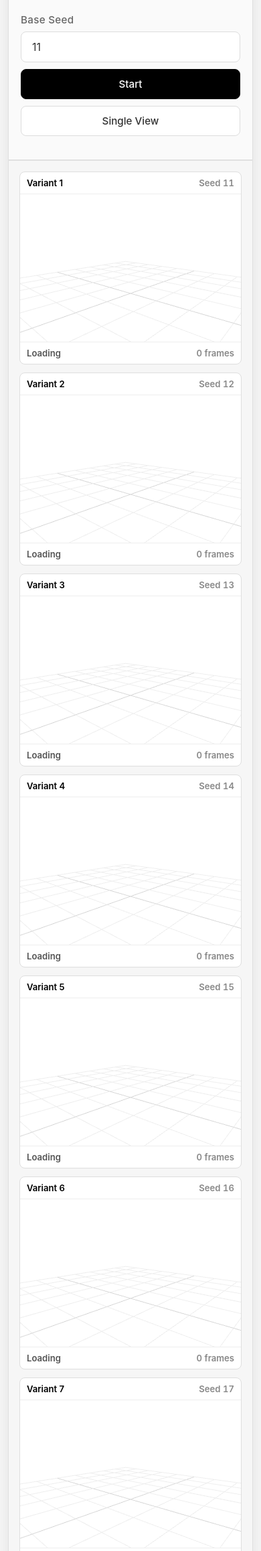
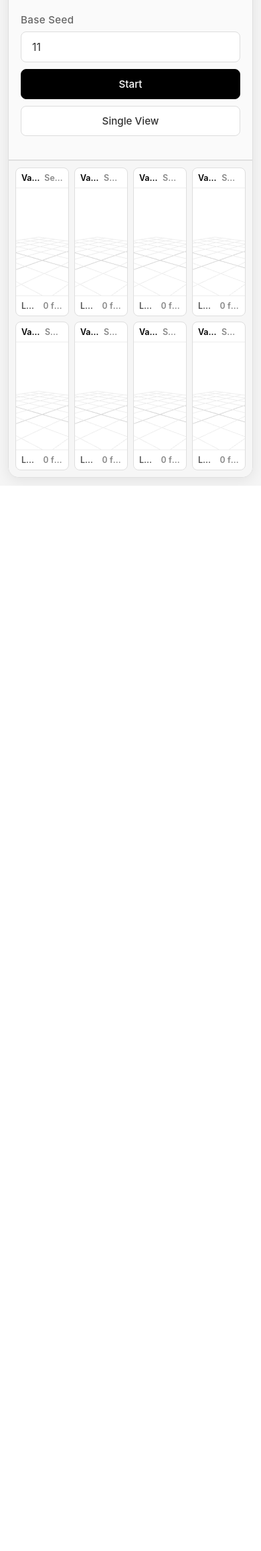
Before and after one commit to ShandaAI/FloodScene-Simulated-Pipeline, a FastAPI app: page /multi in a window 390 px wide. Shown: the part 580-2895 px from the top of the page at 67% size. After the commit the page ends 1305 px from the top, so only its background shows below. Run offline with FastAPI, Linux system fonts and the light colour scheme.

Commit message:
Keep multi-grid in two rows

```diff
--- a/static/css/style.css
+++ b/static/css/style.css
@@ -544,9 +544,9 @@ a:hover {
 
 .multi-grid {
     display: grid;
-    grid-template-columns: repeat(4, minmax(240px, 1fr));
-    gap: 12px;
-    padding: 16px;
+    grid-template-columns: repeat(4, minmax(0, 1fr));
+    gap: 8px;
+    padding: 10px;
     border-top: 1px solid #e0e0e0;
     background: #f6f6f6;
 }
@@ -566,10 +566,10 @@ a:hover {
     min-width: 0;
     align-items: center;
     justify-content: space-between;
-    gap: 8px;
-    padding: 8px 10px;
+    gap: 6px;
+    padding: 7px 8px;
     color: #555555;
-    font-size: 0.82rem;
+    font-size: 0.78rem;
     font-weight: 600;
 }
 
@@ -604,13 +604,13 @@ a:hover {
 .multi-canvas {
     display: block;
     width: 100%;
-    height: clamp(220px, 22vw, 310px);
+    height: clamp(160px, 16vw, 260px);
     background: #ffffff;
 }
 
 @media (max-width: 1120px) {
-    .multi-grid {
-        grid-template-columns: repeat(2, minmax(240px, 1fr));
+    .multi-container {
+        max-width: none;
     }
 }
 
@@ -624,8 +624,7 @@ a:hover {
     }
 
     .multi-status-group,
-    .multi-form,
-    .multi-grid {
+    .multi-form {
         grid-template-columns: 1fr;
     }
 
@@ -634,7 +633,7 @@ a:hover {
     }
 
     .multi-canvas {
-        height: 260px;
+        height: 170px;
     }
 }
 
--- a/static/js/multi-grid.js
+++ b/static/js/multi-grid.js
@@ -266,7 +266,7 @@ class MultiGridCell {
 
     resize() {
         const width = Math.max(1, this.canvas.clientWidth || this.element.getBoundingClientRect().width);
-        const height = Math.max(220, Math.min(310, width * 0.58));
+        const height = Math.max(160, Math.min(260, width * 0.58));
         this.canvas.style.height = `${height}px`;
         this.camera.aspect = width / height;
         this.camera.updateProjectionMatrix();
--- a/templates/index.html
+++ b/templates/index.html
@@ -4,7 +4,7 @@
     <meta charset="UTF-8">
     <meta name="viewport" content="width=device-width, initial-scale=1.0">
     <title>Motion Generation Demo</title>
-    <link rel="stylesheet" href="/static/css/style.css">
+    <link rel="stylesheet" href="/static/css/style.css?v=multi-grid-2x4">
 </head>
 <body>
     <main class="container">
--- a/templates/multi.html
+++ b/templates/multi.html
@@ -4,7 +4,7 @@
     <meta charset="UTF-8">
     <meta name="viewport" content="width=device-width, initial-scale=1.0">
     <title>Motion Generation Multi Grid</title>
-    <link rel="stylesheet" href="/static/css/style.css">
+    <link rel="stylesheet" href="/static/css/style.css?v=multi-grid-2x4">
 </head>
 <body>
     <main class="container multi-container">
```
